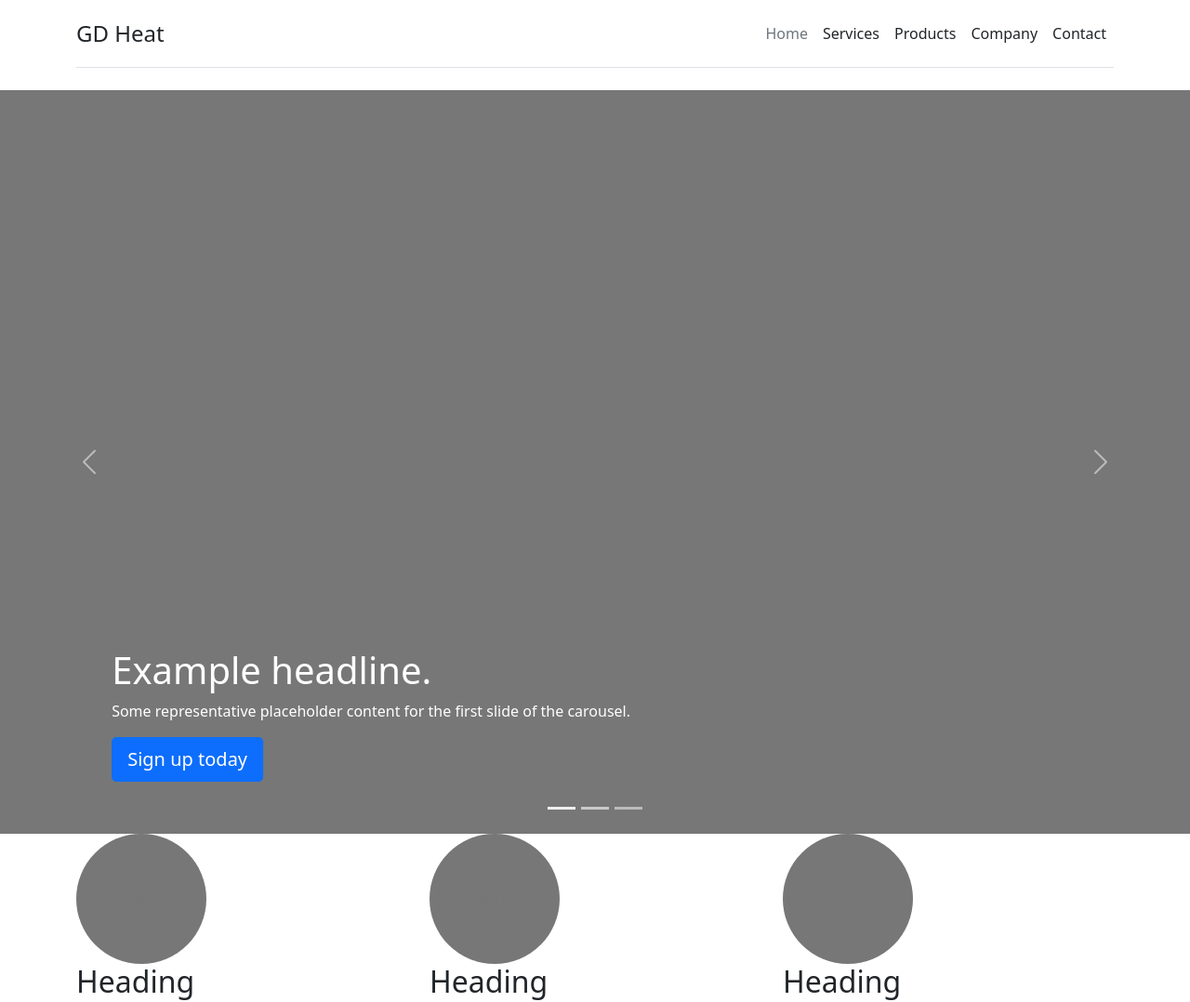
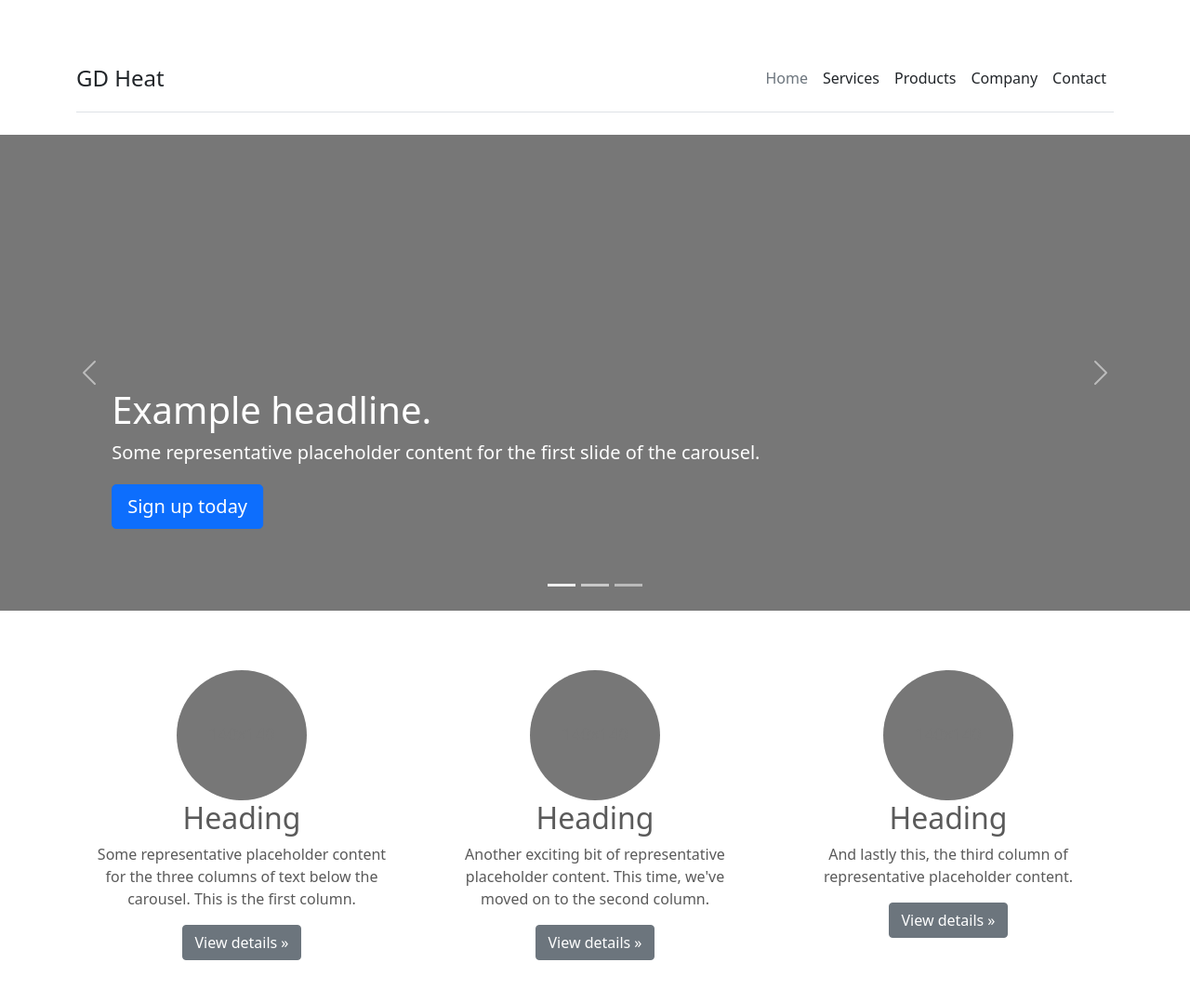
Before and after one commit to coalex81/gdh, a plain HTML site: page index.html in a window 1280 px wide. Shown: the top 1078 px of the page at 93% size. Drawn offline with nearby package versions, Linux system fonts and the light colour scheme; files that its build step writes are made by us from their sources.

Commit message:
Add carousel.css.

```diff
--- a/index.html
+++ b/index.html
@@ -26,6 +26,9 @@
         }
       }
   </style>
+
+  <!-- Custom styles for this template -->
+  <link href="carousel.css" rel="stylesheet">
 
 </head>
 <body>
```
